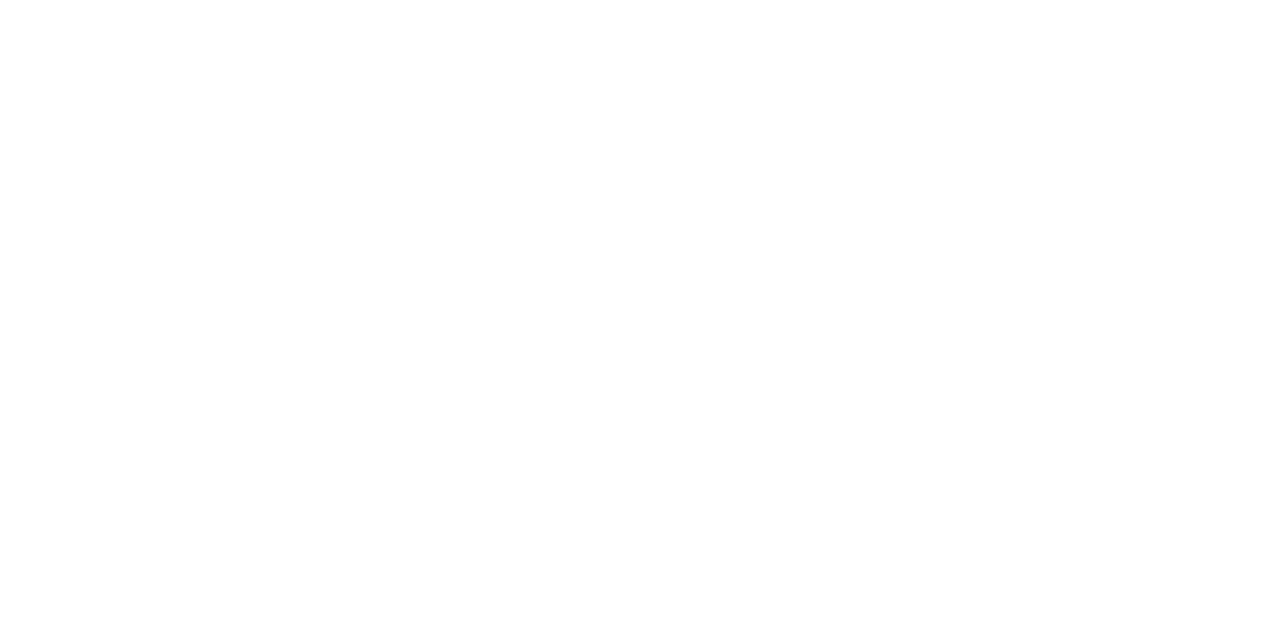
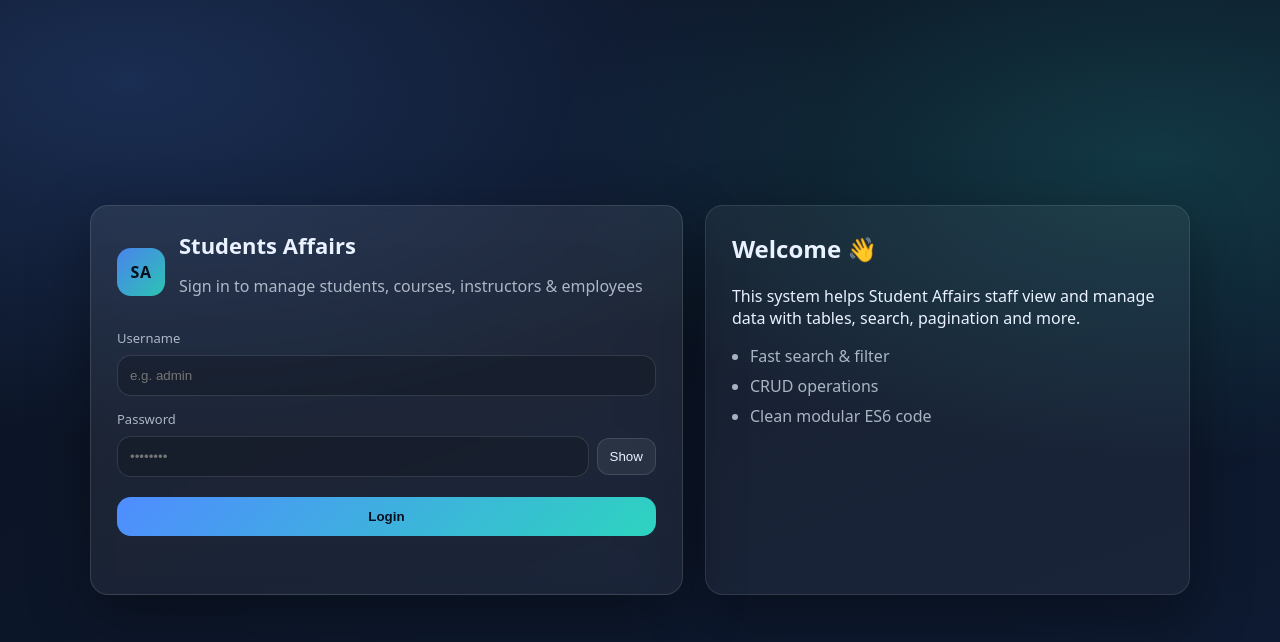
Before and after one commit to ziadibrahim-1/Student_Affairs_System, a website with bundled scripts: page login.html in a window 1280 px wide. Built offline with nearby package versions, Linux system fonts and the light colour scheme.

Commit message:
Add login part

```diff
--- a/css/style.css
+++ b/css/style.css
@@ -1 +1,178 @@
-/* test */
+:root {
+  --bg1: #0b1220;
+  --bg2: #0e1b33;
+  --card: rgba(255, 255, 255, 0.08);
+  --card2: rgba(255, 255, 255, 0.06);
+  --stroke: rgba(255, 255, 255, 0.12);
+
+  --text: #eaf2ff;
+  --muted: rgba(234, 242, 255, 0.7);
+
+  --primary: #4f8cff;
+  --primary2: #2dd4bf;
+
+  --danger: #ff5a6b;
+  --shadow: 0 20px 60px rgba(0, 0, 0, 0.35);
+
+  --radius: 18px;
+  --radius2: 14px;
+  --space: 16px;
+  --space2: 22px;
+
+  --font: ui-sans-serif, system-ui, -apple-system, Segoe UI, Roboto, Arial, "Noto Sans", "Apple Color Emoji", "Segoe UI Emoji";
+}
+
+* { box-sizing: border-box; }
+html, body { height: 100%; }
+body {
+  margin: 0;
+  font-family: var(--font);
+  color: var(--text);
+  background:
+    radial-gradient(1200px 600px at 10% 10%, rgba(79, 140, 255, 0.22), transparent 60%),
+    radial-gradient(1000px 500px at 90% 20%, rgba(45, 212, 191, 0.18), transparent 60%),
+    linear-gradient(160deg, var(--bg1), var(--bg2));
+}
+
+
+.auth-body {
+  display: grid;
+  place-items: center;
+  padding: 24px;
+}
+
+.auth-wrapper {
+  width: min(1100px, 100%);
+  display: grid;
+  grid-template-columns: 1.1fr 0.9fr;
+  gap: 22px;
+  align-items: stretch;
+}
+
+.auth-card {
+  background: linear-gradient(180deg, var(--card), var(--card2));
+  border: 1px solid var(--stroke);
+  border-radius: var(--radius);
+  box-shadow: var(--shadow);
+  padding: 26px;
+  backdrop-filter: blur(10px);
+}
+
+.auth-brand {
+  display: flex;
+  align-items: center;
+  gap: 14px;
+  margin-bottom: 16px;
+}
+
+.auth-logo {
+  width: 48px;
+  height: 48px;
+  border-radius: 14px;
+  display: grid;
+  place-items: center;
+  font-weight: 800;
+  letter-spacing: 0.5px;
+  background: linear-gradient(135deg, rgba(79,140,255,0.9), rgba(45,212,191,0.9));
+  color: #08101f;
+}
+
+.auth-brand h1 {
+  margin: 0;
+  font-size: 22px;
+  line-height: 1.2;
+}
+.muted { color: var(--muted); }
+
+.auth-form {
+  display: grid;
+  gap: 14px;
+  margin-top: 10px;
+}
+
+.field { display: grid; gap: 8px; }
+.field span { font-size: 13px; color: var(--muted); }
+
+input {
+  width: 100%;
+  padding: 12px 12px;
+  border-radius: var(--radius2);
+  border: 1px solid var(--stroke);
+  background: rgba(0, 0, 0, 0.18);
+  color: var(--text);
+  outline: none;
+  transition: 0.2s ease;
+}
+
+input:focus {
+  border-color: rgba(79, 140, 255, 0.65);
+  box-shadow: 0 0 0 4px rgba(79, 140, 255, 0.18);
+}
+
+.password-wrap {
+  display: flex;
+  gap: 8px;
+  align-items: center;
+}
+
+.ghost-btn {
+  border: 1px solid var(--stroke);
+  background: rgba(255,255,255,0.06);
+  color: var(--text);
+  border-radius: 12px;
+  padding: 10px 12px;
+  cursor: pointer;
+  transition: 0.2s ease;
+}
+.ghost-btn:hover { background: rgba(255,255,255,0.09); }
+
+.primary-btn {
+  margin-top: 6px;
+  padding: 12px 14px;
+  border: 0;
+  border-radius: 14px;
+  cursor: pointer;
+  font-weight: 700;
+  color: #07101f;
+  background: linear-gradient(135deg, var(--primary), var(--primary2));
+  transition: 0.2s ease;
+}
+.primary-btn:hover { transform: translateY(-1px); filter: brightness(1.02); }
+.primary-btn:disabled { opacity: 0.6; cursor: not-allowed; transform: none; }
+
+.error {
+  margin: 0;
+  min-height: 18px;
+  color: var(--danger);
+  font-size: 13px;
+}
+
+.auth-footer {
+  margin-top: 16px;
+  padding-top: 14px;
+  border-top: 1px solid rgba(255,255,255,0.10);
+  color: var(--muted);
+  font-size: 13px;
+}
+
+.auth-side {
+  border-radius: var(--radius);
+  border: 1px solid rgba(255,255,255,0.10);
+  background: rgba(255,255,255,0.05);
+  padding: 26px;
+  box-shadow: var(--shadow);
+}
+.auth-side h2 { margin-top: 0; }
+.auth-side ul { margin: 14px 0 0; padding-left: 18px; color: var(--muted); }
+.auth-side li { margin: 8px 0; }
+
+@media (max-width: 900px) {
+  .auth-wrapper { grid-template-columns: 1fr; }
+  .auth-side { display: none; }
+}
+
+@media (max-width: 420px) {
+  .auth-card { padding: 18px; }
+  .auth-brand h1 { font-size: 20px; }
+  .auth-logo { width: 44px; height: 44px; }
+}
--- a/db.json
+++ b/db.json
@@ -1,7 +1,8 @@
 
 {
   "employees": [
-    { "id": 1, "username": "admin", "password": "1234", "name": "Admin User" }
+    { "id": 1, "username": "admin", "password": "1234", "name": "Admin User" },
+    { "id": 2, "username": "ziad", "password": "1234", "name": "Admin User" }
   ],
   "students": [],
   "courses": [],
--- a/login.html
+++ b/login.html
@@ -1,11 +1,62 @@
-<!DOCTYPE html>
+
+<!doctype html>
 <html lang="en">
 <head>
-    <meta charset="UTF-8">
-    <meta name="viewport" content="width=device-width, initial-scale=1.0">
-    <title>login</title>
+  <meta charset="UTF-8" />
+  <meta name="viewport" content="width=device-width, initial-scale=1.0" />
+  <title>Students Affairs | Login</title>
+  <link rel="stylesheet" href="./css/style.css" />
 </head>
-<body>
 
+<body class="auth-body">
+  <main class="auth-wrapper">
+    <section class="auth-card">
+      <div class="auth-brand">
+        <div class="auth-logo" aria-hidden="true">SA</div>
+        <div>
+          <h1>Students Affairs</h1>
+          <p class="muted">Sign in to manage students, courses, instructors & employees</p>
+        </div>
+      </div>
+
+      <form id="loginForm" class="auth-form" novalidate>
+        <label class="field">
+          <span>Username</span>
+          <input id="username" name="username" type="text" placeholder="e.g. admin" autocomplete="username" required />
+        </label>
+
+        <label class="field">
+          <span>Password</span>
+          <div class="password-wrap">
+            <input id="password" name="password" type="password" placeholder="••••••••" autocomplete="current-password" required />
+            <button type="button" id="togglePass" class="ghost-btn" aria-label="Show password">Show</button>
+          </div>
+        </label>
+
+        <button type="submit" class="primary-btn">Login</button>
+
+        <p id="loginError" class="error" role="alert" aria-live="polite"></p>
+      </form>
+
+        <!-- <footer class="auth-footer">
+            <span class="muted">Tip:</span> Default user: <code>admin</code> / <code>1234</code>
+        </footer> -->
+    </section>
+
+    <aside class="auth-side">
+      <h2>Welcome 👋</h2>
+      <p>
+        This system helps Student Affairs staff view and manage data with tables,
+        search, pagination and more.
+      </p>
+      <ul>
+        <li>Fast search & filter</li>
+        <li>CRUD operations</li>
+        <li>Clean modular ES6 code</li>
+      </ul>
+    </aside>
+  </main>
+
+  <script type="module" src="./src/login.js"></script>
 </body>
 </html>
--- /dev/null
+++ b/src/controllers/AuthController.js
@@ -0,0 +1,40 @@
+
+export default class AuthController {
+  constructor(authService, loginView = null) {
+    this.authService = authService;
+    this.loginView = loginView;
+  }
+
+  requireAuth() {
+    if (!this.authService.isAuthorized()) {
+      window.location.href = "login.html";
+    }
+  }
+
+  initLoginPage() {
+    // لو already logged in -> روح للـindex
+    if (this.authService.isAuthorized()) {
+      window.location.href = "index.html";
+      return;
+    }
+
+    this.loginView.onSubmit(async ({ username, password }) => {
+      this.loginView.showError("");
+      this.loginView.setLoading(true);
+
+      try {
+        const session = await this.authService.login(username, password);
+        if (!session) {
+          this.loginView.showError("Invalid username or password");
+          return;
+        }
+        window.location.href = "index.html";
+      } catch (e) {
+        this.loginView.showError("Server error. Make sure json-server is running.");
+        console.error(e);
+      } finally {
+        this.loginView.setLoading(false);
+      }
+    });
+  }
+}
--- /dev/null
+++ b/src/login.js
@@ -0,0 +1,9 @@
+import AuthService from "./services/AuthService.js";
+import LoginView from "./views/LoginView.js";
+import AuthController from "./controllers/AuthController.js"
+
+const service = new AuthService();
+const view = new LoginView();
+const controller = new AuthController(service, view);
+
+controller.initLoginPage();
--- a/src/main.js
+++ b/src/main.js
@@ -1 +1,8 @@
-//test
+
+import AuthService from "./services/AuthService.js";
+import AuthController from "./controllers/AuthController.js";
+
+const authService = new AuthService();
+const authController = new AuthController(authService);
+
+authController.requireAuth()
--- /dev/null
+++ b/src/services/AuthService.js
@@ -0,0 +1,42 @@
+
+export default class AuthService {
+  constructor(baseUrl = "http://localhost:3000", storageKey = "sas_auth") {
+    this.baseUrl = baseUrl;
+    this.storageKey = storageKey;
+  }
+
+  async login(username, password) {
+    const url = `${this.baseUrl}/employees?username=${encodeURIComponent(username)}&password=${encodeURIComponent(password)}`;
+    const res = await fetch(url);
+
+    if (!res.ok) throw new Error("Login request failed");
+
+    const data = await res.json();
+    if (!data || data.length === 0) throw new Error("Invalid credentials");
+
+    const emp = data[0];
+    const session = {
+      isAuth: true,
+      employeeId: emp.id,
+      name: emp.name || emp.username,
+      ts: Date.now()
+    };
+
+    localStorage.setItem(this.storageKey, JSON.stringify(session));
+    return session;
+  }
+
+  logout() {
+    localStorage.removeItem(this.storageKey);
+  }
+
+  getSession() {
+    const raw = localStorage.getItem(this.storageKey);
+    if (!raw) return null;
+    try { return JSON.parse(raw); } catch { return null; }
+  }
+
+  isAuthorized() {
+    return !!this.getSession()?.isAuth;
+  }
+}
--- a/src/services/loginService.js
+++ /dev/null
@@ -1 +0,0 @@
-//test
--- /dev/null
+++ b/src/views/LoginView.js
@@ -0,0 +1,29 @@
+
+export default class LoginView {
+  constructor() {
+    this.form = document.querySelector("#loginForm");
+    this.errorBox = document.querySelector("#loginError");
+    this.username = document.querySelector("#username");
+    this.password = document.querySelector("#password");
+    this.submitBtn = this.form.querySelector('button[type="submit"]');
+  }
+
+  onSubmit(handler) {
+    this.form.addEventListener("submit", (e) => {
+      e.preventDefault();
+      handler({
+        username: this.username.value.trim(),
+        password: this.password.value.trim()
+      });
+    });
+  }
+
+  showError(msg) {
+    this.errorBox.textContent = msg || "";
+  }
+
+  setLoading(isLoading) {
+    this.submitBtn.disabled = isLoading;
+    this.submitBtn.textContent = isLoading ? "Logging in..." : "Login";
+  }
+}
```
Also changed, not shown: index.html (+1 -0 lines).
